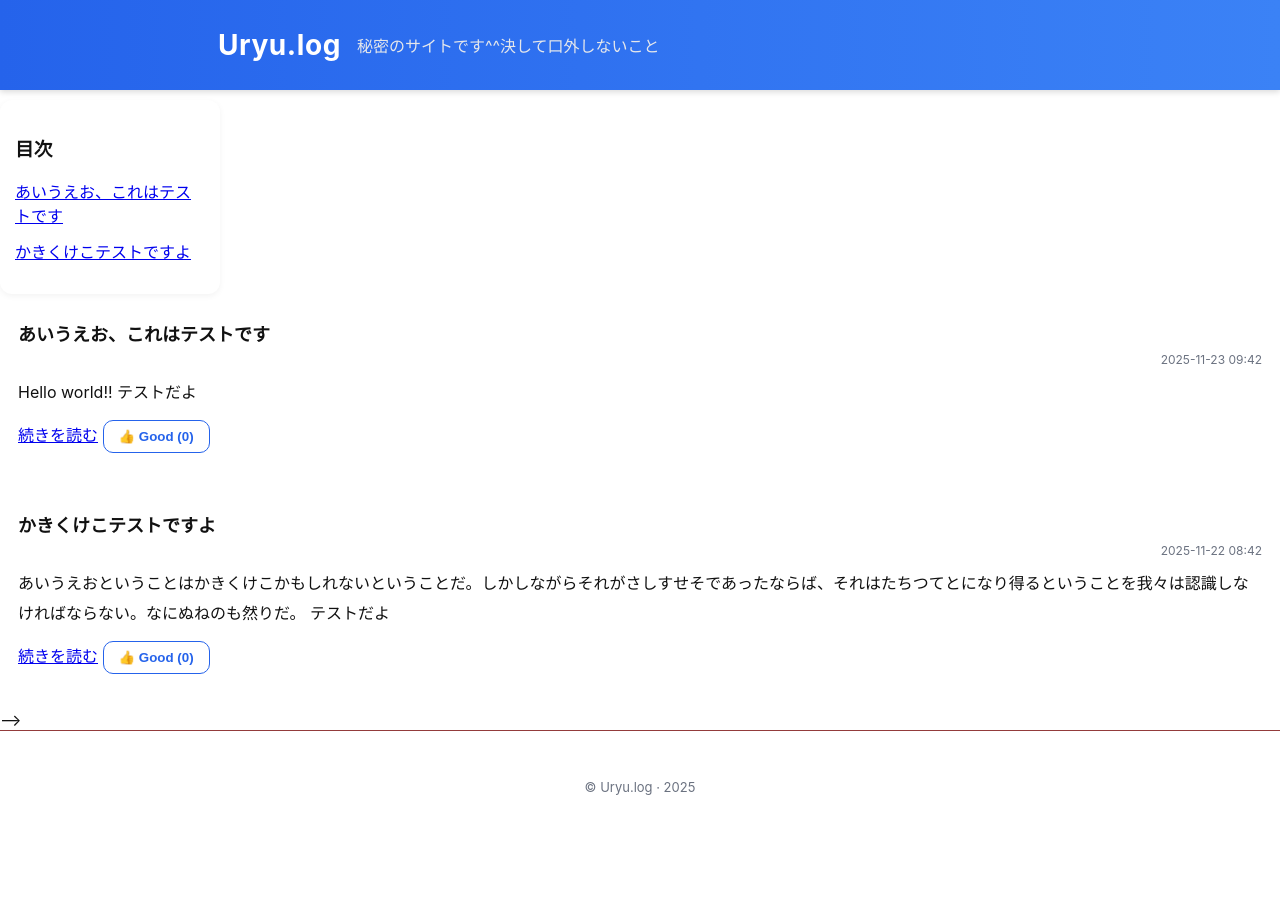
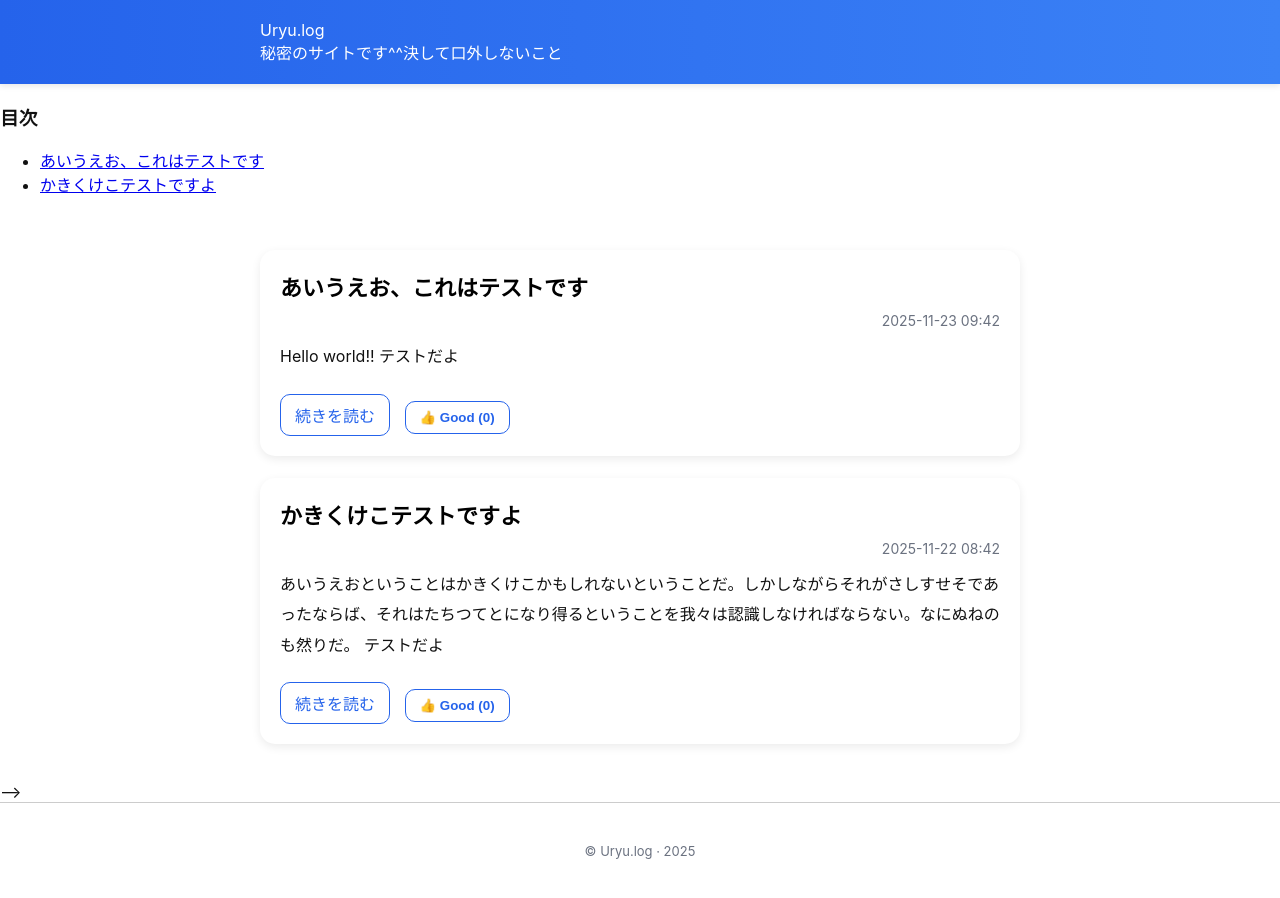
Before and after one commit to uyu77777/uyu77777.github.io, a Jekyll site: the page built from index.html, in a window 1280 px wide. Built offline with Jekyll 4.4.1, drawn with Linux system fonts in a browser that asks for light colours; the list of posts is cut into pages by our own code.

Commit message:
naggainoo

```diff
--- a/_layouts/post.html
+++ b/_layouts/post.html
@@ -2,12 +2,16 @@
 layout: default
 ---
 
+<main class="container">
+    <article class="post-card">
         <h1 class="post-title">{{ page.title }}</h1>
 
         <div class="post-meta">
             {{ page.date | date: "%Y-%m-%d %H:%M" }}
         </div>
 
-<div class="content">
+        <div class="post-body">
             {{ content }}
         </div>
+    </article>
+</main>
--- a/assets/css/style.css
+++ b/assets/css/style.css
@@ -1,5 +1,5 @@
 :root {
-    --max-width: 900px;
+    --max-width: 800px;
     --accent: #2563eb;
     --muted: #6b7280;
 }
@@ -9,98 +9,30 @@
 }
 
 body {
-    font-family: -apple-system, BlinkMacSystemFont, "Segoe UI", Roboto, "Hiragino Kaku Gothic ProN", "Noto Sans JP", "Helvetica Neue", Arial, sans-serif;
+    font-family: -apple-system, BlinkMacSystemFont, "Segoe UI", Roboto, "Hiragino Kaku Gothic ProN", "Noto Sans JP", Arial, sans-serif;
     margin: 0;
     color: #111;
     background: #fff;
 }
 
-/* ----- Header ----- */
+/* Header */
 .header {
-    background: linear-gradient(90deg, #2563eb, #3b82f6) !important;
-    color: #fff;
-    box-shadow: 0 2px 6px rgba(0, 0, 0, 0.15);
+    background: linear-gradient(90deg, #2563eb, #3b82f6);
+    color: white;
+    box-shadow: 0 2px 6px rgba(0, 0, 0, 0.1);
 }
 
 .banner {
     padding: 18px 0;
-    background-color: inherit;
-}
-
-.header .muted {
-    color: #e5e7eb;
 }
 
 .container {
     max-width: var(--max-width);
     margin: 0 auto;
-    padding: 28px;
+    padding: 20px;
 }
 
-.brand {
-    display: flex;
-    align-items: center;
-    gap: 16px;
-}
-
-.logo {
-    font-weight: 700;
-    font-size: 28px;
-    letter-spacing: 0.02em;
-}
-
-/* ----- Layout ----- */
-.layout {
-    display: flex;
-    flex-wrap: wrap;
-    justify-content: center;
-    gap: 20px;
-    margin: 0 auto;
-    padding: 0 15px;
-}
-
-.layout {
-    padding: 0 15px;
-    /* 画面端マージン */
-}
-
-/* ----- Sidebar ----- */
-.sidebar {
-    width: 220px;
-    min-width: 180px;
-    padding: 15px;
-    background: #ffffff;
-    border-radius: 12px;
-    position: sticky;
-    top: 100px;
-    height: fit-content;
-    box-shadow: 0 2px 6px rgba(0, 0, 0, 0.05);
-}
-
-.sidebar ul {
-    list-style: none;
-    padding: 0;
-}
-
-.sidebar li {
-    margin-bottom: 12px;
-}
-
-/* ----- Main Content ----- */
-
-.main-content {
-    flex: 1 1 0;
-    /* 幅の伸びを制御 */
-    max-width: 700px;
-    /* メインの最大幅を700pxに */
-    width: 100%;
-    /* 幅100%だがmaxで制限される */
-    margin: 0 auto;
-    /* 左右中央寄せ */
-    box-sizing: border-box;
-}
-
-/* ----- Posts ----- */
+/* Posts list */
 .posts {
     display: flex;
     flex-direction: column;
@@ -108,126 +40,62 @@ body {
     padding: 18px 0;
 }
 
-.post {
-    width: 100%;
-    /* 親幅いっぱい */
-    max-width: 100%;
-    /* これ以上広がらない */
-    margin: 0 auto;
-    /* 中央寄せ */
-    padding: 18px;
-}
-
 .post-card {
-    width: 100%;
-    background: white;
+    background: #fff;
     padding: 20px;
-    margin-bottom: 25px;
     border-radius: 15px;
-    box-shadow: 0 3px 10px rgba(0, 0, 0, 0.1);
+    box-shadow: 0 3px 10px rgba(0, 0, 0, 0.08);
 }
 
 .post-title {
-    margin: 0 0 6px 0;
-    font-size: 18px;
+    margin: 0 0 10px;
+    font-size: 22px;
+    font-weight: 600;
+}
+
+.post-title a {
+    text-decoration: none;
+    color: black;
 }
 
 .post-meta {
+    font-size: 14px;
+    text-align: right;
     color: var(--muted);
-    font-size: 12px;
-    text-align: right;
-    margin-bottom: 10px;
+    margin-bottom: 12px;
 }
 
 .post-excerpt {
     line-height: 1.9;
-    color: #111;
+    margin-bottom: 12px;
 }
 
-/* ----- Buttons ----- */
+.read-more {
+    display: inline-block;
+    margin-top: 10px;
+    padding: 8px 14px;
+    border: 1px solid var(--accent);
+    border-radius: 10px;
+    text-decoration: none;
+    color: var(--accent);
+}
+
 .good-btn {
-    margin-top: 12px;
+    margin-left: 10px;
     background: none;
     border: 1px solid var(--accent);
     color: var(--accent);
-    padding: 8px 15px;
+    padding: 8px 14px;
     border-radius: 10px;
     cursor: pointer;
     font-weight: 600;
-    display: inline-block;
 }
 
-.good-btn:hover {
-    background: var(--accent);
-    color: #fff;
-}
-
-/* ----- Pagination ----- */
-.pagination {
-    display: flex;
-    gap: 6px;
-    justify-content: center;
-    margin-top: 25px;
-}
-
-.pagination a,
-.pagination .current {
-    padding: 5px 10px;
-    border-radius: 6px;
-    background: #eee;
-}
-
-.pagination .current {
-    background: #006CFF;
-    color: white;
-}
-
-/* ----- Footer ----- */
+/* Footer */
 footer {
-    border-top: 1px solid #933b3b;
+    border-top: 1px solid #ccc;
     padding: 20px 0;
     color: var(--muted);
     font-size: 13px;
     text-align: center;
 }
-
-/* ----- Responsive ----- */
-@media (min-width: 1100px) {
-    .layout {
-        justify-content: center;
-    }
-
-    .sidebar {
-        flex: 0 0 220px;
-    }
-
-    .main-content {
-        flex: 1 0 700px;
-    }
-}
-
-@media(max-width: 900px) {
-    .layout {
-        flex-direction: column;
-    }
-
-    .sidebar {
-        width: 100%;
-        position: relative;
-        top: 0;
-    }
-
-    .main-content {
-        max-width: 100%;
-        width: 100%;
-        margin: 0 auto;
-    }
-
-    /* .container {
-        padding: 18px;
-    }
-
-    .logo {
-        font-size: 22px;
-    } */
-}
--- a/index.html
+++ b/index.html
@@ -15,10 +15,11 @@ title: home
   </aside>
 
   <!-- 記事一覧 -->
+  <main class="container">
     <section class="posts">
       {% for post in paginator.posts %}
-    <article class="post">
-      <h2 class="post-title">{{ post.title }}</h2>
+      <article class="post-card">
+        <h2 class="post-title"><a href="{{ post.url | relative_url }}">{{ post.title }}</a></h2>
 
         <div class="post-meta">
           {{ post.date | date: "%Y-%m-%d %H:%M" }}
@@ -45,6 +46,8 @@ title: home
       </nav>
       {% endif %}
     </section>
+  </main>
+
 </div>
 
 <script>
```
Lines whose indentation alone changed are shown as unchanged.
